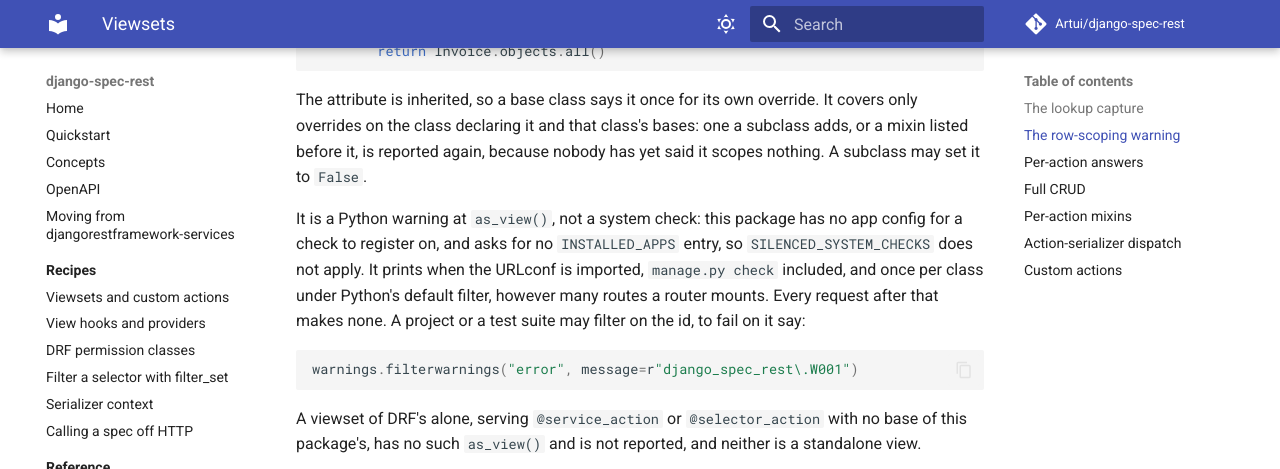
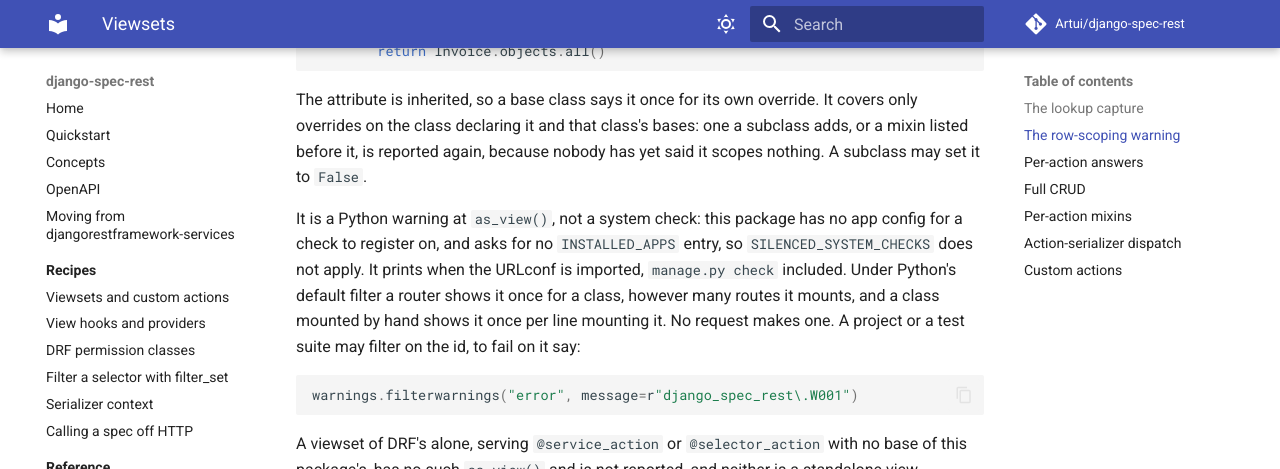
Before and after one commit to Artui/django-spec-rest, an MkDocs documentation site: the page built from docs/reference/viewsets.md, in a window 1280 px wide and 900 px high, scrolled down 1615 px, cut to the strip 0-469 px from the top of the window. Built offline with MkDocs 1.6.1 and Material for MkDocs 9.7.7, drawn with Linux system fonts in a browser that asks for light colours; comment, search, counter and statistics services are not loaded.

Commit message:
Say exactly when the row-scoping warning shows
Python's default filter deduplicates by text and line, so a class mounted by
hand from two lines shows it twice, which "once per class" denied.

Co-Authored-By: Claude Opus 5.5 <noreply@anthropic.com>

````diff
--- a/docs/reference/viewsets.md
+++ b/docs/reference/viewsets.md
@@ -85,9 +85,9 @@ has yet said it scopes nothing. A subclass may set it to `False`.
 It is a Python warning at `as_view()`, not a system check: this package has no
 app config for a check to register on, and asks for no `INSTALLED_APPS` entry,
 so `SILENCED_SYSTEM_CHECKS` does not apply. It prints when the URLconf is
-imported, `manage.py check` included, and once per class under Python's default
-filter, however many routes a router mounts. Every request after that makes
-none. A project or a test suite may filter on the id, to fail on it say:
+imported, `manage.py check` included. Under Python's default filter a router
+shows it once for a class, however many routes it mounts, and a class mounted
+by hand shows it once per line mounting it. No request makes one. A project or a test suite may filter on the id, to fail on it say:
 
 ```python
 warnings.filterwarnings("error", message=r"django_spec_rest\.W001")
````
